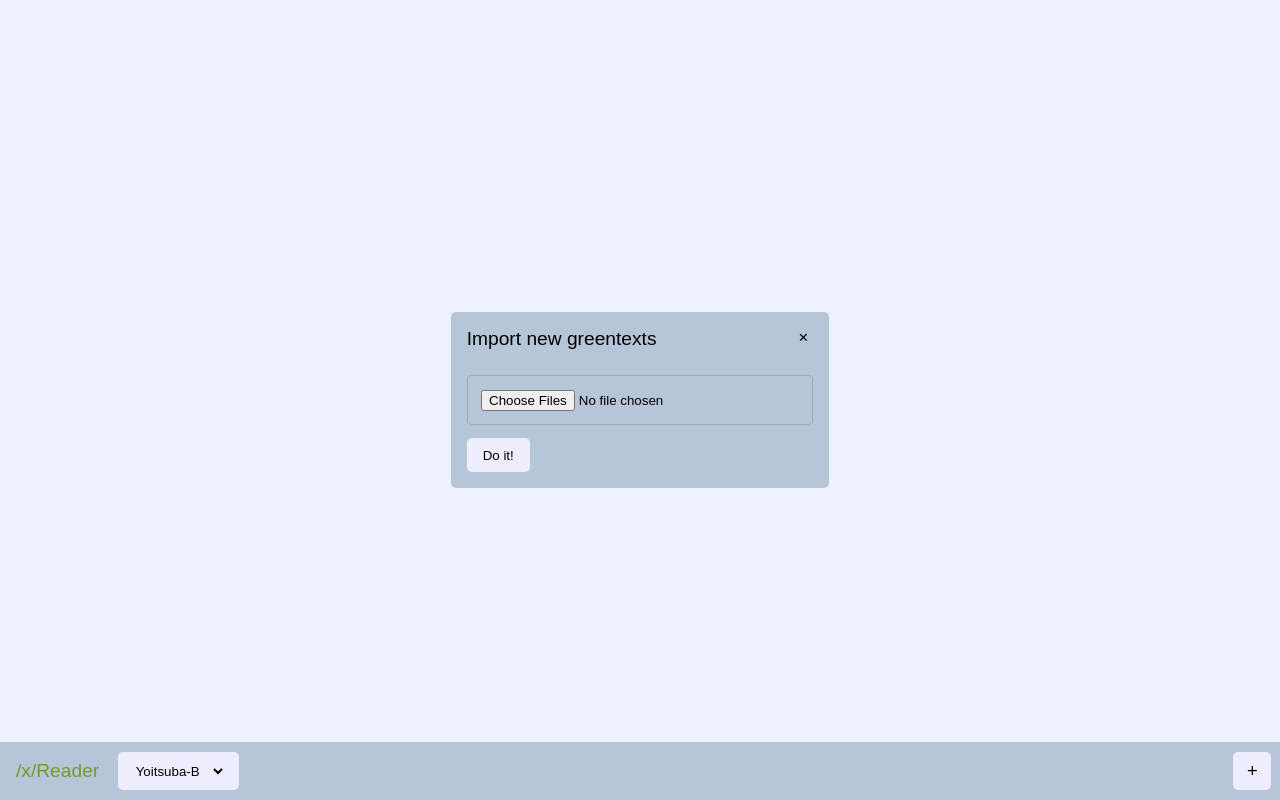
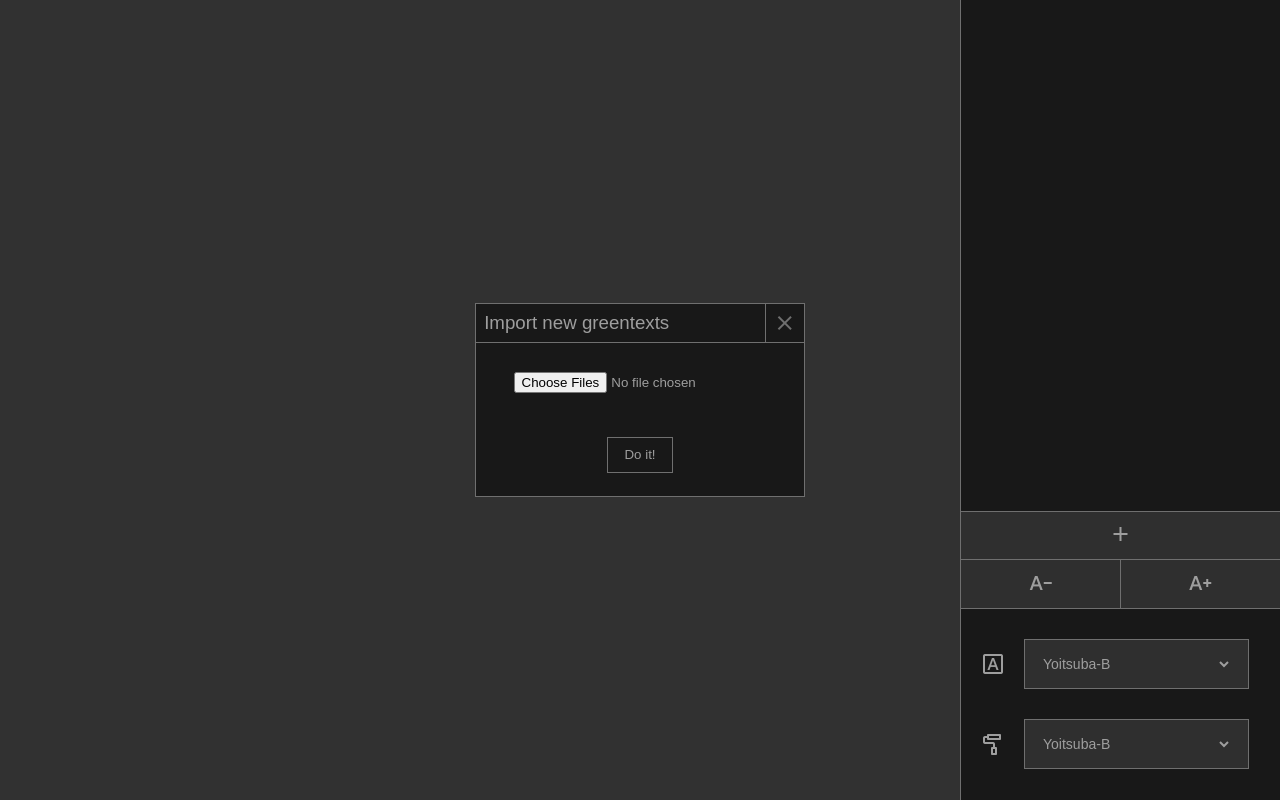
Before and after one commit to caiosimonbreda/xReader_FE, a Vue app: page / in a window 1280 px wide. Built offline with nearby package versions, Linux system fonts and the light colour scheme.

Commit message:
Styling overhaul

```diff
--- a/index.html
+++ b/index.html
@@ -3,6 +3,7 @@
   <head>
     <meta charset="UTF-8">
     <link rel="icon" href="/favicon.ico">
+    <link href="https://fonts.googleapis.com/css2?family=Material+Symbols+Outlined:wght@300" rel="stylesheet" />
     <meta name="viewport" content="width=device-width, initial-scale=1.0">
     <title>Vite App</title>
   </head>
--- a/src/App.vue
+++ b/src/App.vue
@@ -8,7 +8,7 @@
 import { RouterLink, RouterView } from 'vue-router'
 import { ref } from 'vue';
 
-const currentTheme = ref("yoitsuba-b")
+const currentTheme = ref("tomorrow")
 
 const changeTheme = function(newTheme) {
   currentTheme.value = newTheme
--- a/src/assets/main.scss
+++ b/src/assets/main.scss
@@ -28,17 +28,21 @@
     $btnColor: #2f2f2f;
     $btnColorHover: #3f3f3f;
     $btnColorActive: #444;
-    $btnTextColor: #c5c8c6;
+    $btnTextColor: #9e9e9e;
     $deleteButtonColor: #a22727;
     $btnBorderRadius: 5px;
+    $menuWidth: 320px;
 
     .reader-view {
 
         .navbar-container {
             position: fixed;
             z-index: 99;
-            width: 100vw;
-            bottom: 0;
+            flex-direction: column;
+            width: $menuWidth;
+            height: 100%;
+            top: 0;
+            right: 0;
             max-width: 100%;
         }
 
@@ -48,6 +52,7 @@
             min-height: 100%;
             max-height: fit-content;
             width: 100%;
+            padding-right: $menuWidth;
             z-index: 1;
         }
 
@@ -74,26 +79,26 @@
         .loader-wrapper {
             position: absolute;
             display: flex;
-            width: 100%;
-            transform: translate(0, 40vh);
+            width: calc(100% - $menuWidth);
+            transform: translate(0, calc(50vh - 64px));
         }
 
         .lds-dual-ring {
             margin: auto;
             display: inline-block;
-            width: 80px;
-            height: 80px;
+            width: 64px;
+            height: 64px;
         }
 
         .lds-dual-ring:after {
-            border: 3px solid $accentColor;
-            border-color: $accentColor transparent $accentColor transparent;
+            border: 1px solid $btnTextColor;
+            border-color: $btnTextColor transparent $btnTextColor transparent;
             content: "";
             display: block;
             width: 64px;
             height: 64px;
             margin: 8px;
-            border-radius: 50%;
+            border-radius: 100%;
             animation: lds-dual-ring 1.2s linear infinite;
         }
 
@@ -106,7 +111,6 @@
             width: 100%;
             justify-content: center;
             align-items: center;
-
         }
 
         @keyframes lds-dual-ring {
@@ -122,46 +126,129 @@
 
     .navbar {
         background-color: $navColor;
-        height: 58px;
         display: flex;
         justify-content: space-between;
-        align-items: center;
-        padding-left: 1em;
-        // padding-right: 0.25em;
-        padding-block: 10px;
+        border-left: 1px solid $accentColor;
 
-        .nav-items-left {
+        .navbar-story-list-wrapper {
             display: flex;
-            flex-direction: row;
-            height: 100%;
-            align-items: center;
+            flex-direction: column;
+            justify-content: flex-start;
+            max-height: 100%;
+            overflow: scroll;
+            z-index: 99;
+            .navbar-story {
+                display: flex;
+                align-items: center;
+                font-size: 14px;
+                justify-content: space-between;
+                padding-right: 16px;
+                background-color: $navColor;
+                color: $btnTextColor;
+                min-height: 48px;
+                max-height: 48px;
+                width: 100%;
+                border: none;
+                outline: 1px solid $accentColor;
+
+                &-button {
+                    display: flex;
+                    border: none;
+                    align-items: center;
+                    background-color: transparent;
+                    height: 100%;
+                    width: 100%;
+                    color: $btnTextColor;
+                    margin: 0;
+                    padding-inline: 16px;
+                }
+
+                &-delete-button {
+                    display: flex;
+                    border: none;
+                    background-color: transparent;
+                    color: $accentColor;
+                    margin: 0;
+                    padding: 0;
+                    opacity: 0;
+                }
+
+                &:last-child {
+                    border-bottom: 1px solid $accentColor;
+                }
+
+                &:hover {
+                    background-color: $bgColor;
+
+                    .navbar-story-delete-button {
+                        opacity: 1;
+
+                        &:hover {
+                            color: $btnTextColor;
+                        }
+                    }
+                }
+
+                &.delete {
+                    background-color: $deleteButtonColor;
+                }
+
+                &.selected {
+                    background-color: $bgColor;
+                }
+            }
         }
 
-        .nav-items-right {
-            display: flex;
-            flex-direction: row;
-            flex-wrap: nowrap;
-            height: 100%;
-            align-items: center;
-            justify-content: space-between;
-            max-width: calc(100vw - 260px);
-            overflow-x: scroll;
-        }
+        .navbar-controls {
+            outline: 1px solid $accentColor;
 
-        .logo-text {
-            color: $greentextColor;
-            font-family: Arial, Helvetica, sans-serif;
-            margin-right: 1em;
-            font-weight: lighter;
-            font-size: 1.2em;
+            .font-size-controls {
+                display: flex;
+
+                button {
+                    width: 100%;
+                }
+            }
+
+            .dropdown-controls {
+                display: flex;
+                flex-direction: column;
+                padding: 32px;
+                padding-left: 20px;
+                gap: 32px;
+
+                .dropdown-wrapper {
+                    display: flex;
+                    align-items: center;
+
+                    .navbar-icon {
+                        color: $btnTextColor !important;
+                    }
+
+                    .select-border {
+                        outline: 1px solid $accentColor;
+                        padding: 0;
+                        margin-left: 20px;
+                        width: 100%;
+                    }
+
+                    select.navbar-input {
+                        padding-inline: 14px;
+                        border-right: 16px solid transparent;
+                        border-bottom: none;
+                        font-size: 14px;
+                    }
+                }
+            }
         }
 
         .navbar-input {
             background-color: $btnColor;
             color: $btnTextColor;
-            border-radius: $btnBorderRadius;
-            height: 100%;
+            height: 48px;
+            width: 100%;
             border: none;
+            outline: 1px solid $accentColor;
 
             &:active {
                 background-color: $btnColorActive;
@@ -170,30 +257,15 @@
             &:hover {
                 background-color: $btnColorHover;
             }
-
-            &.delete {
-                background-color: $deleteButtonColor;
-            }
-
-            &.selected {
-                background-color: $btnColorHover;
-            }
-        }
-
-        select.navbar-input {
-            padding-left: 1em;
-            border-right: 1em solid transparent;
-            padding-right: 0.8em;
         }
 
         button.navbar-input {
             min-width: 38px;
             width: 38px;
-            margin-inline: 5px;
         }
 
         #add-stories-btn {
-            width: 38px;
+            width: 100%;
             font-size: 1.15em;
             margin-right: 0.5em;
         }
@@ -202,63 +274,72 @@
     .dialogue {
         color: $btnTextColor;
         background-color: $navColor;
-        border-radius: $btnBorderRadius;
+        outline: 1px solid $accentColor;
         display: flex;
         flex-direction: column;
         font-family: Arial, Helvetica, sans-serif;
-        padding: 1em;
 
         &-header-wrapper {
             display: flex;
             flex-direction: row;
             justify-content: space-between;
-            padding-bottom: 1.6em;
+            align-items: center;
+            outline: 1px solid $accentColor;
         }
 
 
         &-title {
             color: $btnTextColor;
             font-weight: normal;
-            font-size: 1.2em;
+            margin-left: 8px;
         }
 
         &-close-button {
-            color: $btnTextColor;
-            border-radius: $btnBorderRadius;
-            font-size: 0.8em;
+            outline: 1px solid $accentColor;
+            padding: 0;
+            margin: 0;
+            display: flex;
+            height: 38px;
+            width: 38px;
+            align-items: center;
+            justify-content: center;
+            color: $accentColor;
             background-color: transparent;
             border: none;
-            width: 20px;
-            height: 20px;
 
             &:hover {
-                background-color: $btnColor;
+                color: $btnTextColor;
             }
         }
     }
 
     .importer {
+        display: flex;
+        flex-direction: column;
+        justify-content: center;
+        padding: 1em 1.5em 1.5em 1.5em;
+
         input[type="file"] {
             display: block;
+            background-color: transparent;
         }
 
         input {
             color: $btnTextColor;
-            border: 1px solid $accentColor;
-            border-radius: $btnBorderRadius;
             padding: 1em;
-            width: 26em;
+            width: 100%em;
             margin: auto;
-            margin-bottom: 1em;
+            margin-bottom: 32px;
         }
 
         .regular-button {
-            background-color: $btnColor;
+            background-color: transparent;
             color: $btnTextColor;
-            border-radius: $btnBorderRadius;
+            outline: 1px solid $accentColor;
             padding: 0.7em 1.2em;
             height: 100%;
             border: none;
+            margin: auto;
 
             &:hover,
             &:active {
@@ -335,14 +416,14 @@
         }
 
         .lds-dual-ring:after {
-            border: 3px solid $accentColor;
-            border-color: $accentColor transparent $accentColor transparent;
+            border: 1px solid $btnTextColor;
+            border-color: $btnTextColor transparent $btnTextColor transparent;
             content: "";
             display: block;
             width: 64px;
             height: 64px;
             margin: 8px;
-            border-radius: 50%;
+            border-radius: 0%;
             animation: lds-dual-ring 1.2s linear infinite;
         }
 
--- a/src/components/TheDialogue.vue
+++ b/src/components/TheDialogue.vue
@@ -4,7 +4,9 @@
       <h3 class="dialogue-title">
         <slot name="title">Dialog title</slot>
       </h3>
-      <button class="dialogue-close-button" @click="closeDialogue">✕</button>
+      <button class="dialogue-close-button" @click="closeDialogue">
+        <span class="material-symbols-outlined">close</span>
+      </button>
     </div>
     <div class="dialogue-content-wrapper">
       <slot name="content">
--- a/src/components/TheNavbar.vue
+++ b/src/components/TheNavbar.vue
@@ -1,46 +1,64 @@
 <template>
   <nav class="navbar">
-    <div class="nav-items-left">
-      <h1 class="logo-text">/x/Reader</h1>
-      <select name="theme-selector" id="theme-selector" class="navbar-input" @change="emit('changeTheme', $event.target.value)">
-        <option v-for="theme in themes" :value="theme.value">{{ theme.text }}
-        </option>
-      </select>
+    <div class="navbar-story-list-wrapper">
+      <!-- <button v-for="story, index in props.stories" :class="`navbar-story ${getButtonClass(index)}`"
+        @click="onMouseUp(index)" @touchend="onMouseUp(index)" @mousedown="startClickTimer(index)"
+        @touchstart="startClickTimer(index)" @mouseout="cancelClickTimer(index)" @touchmove="cancelClickTimer(index)">
+        {{ showDeleteActionForIndex !== index ? index + 1 : 'DEL' }}
+      </button> -->
+      <div v-for="story, index in props.stories" :class="`navbar-story ${getButtonClass(index)}`">
+        <button @click.stop="onStoryClick(index)" class="navbar-story-button">
+          {{ story.fileName }}
+        </button>
+        <button class="navbar-story-delete-button" @click.stop="onDeleteStory(index)">
+          <span class="material-symbols-outlined navbar-story-delete-button-icon">close</span>
+        </button>
+      </div>
     </div>
-    <div class="nav-items-right">
-      <button
-        v-for="story, index in props.stories"
-        :class="`navbar-input ${getButtonClass(index)}`"
-        @click="onMouseUp(index)"
-        @touchend="onMouseUp(index)"
-        @mousedown="startClickTimer(index)"
-        @touchstart="startClickTimer(index)"
-        @mouseout="cancelClickTimer(index)"
-        @touchmove="cancelClickTimer(index)"
-        >
-        {{ showDeleteActionForIndex !== index ? index+1 : 'DEL'}}
-      </button>
-      <button
-        class="navbar-input"
-        id="add-stories-btn"
-        @click="openImporter"
-      >+</button>
+
+    <div class="navbar-controls">
+      <button class="navbar-input" id="add-stories-btn" @click="openImporter"><span
+          class="material-symbols-outlined navbar-icon">add</span></button>
+      <div class="font-size-controls">
+        <button class="navbar-input"><span class="material-symbols-outlined navbar-icon">text_decrease</span></button>
+        <button class="navbar-input"><span class="material-symbols-outlined navbar-icon">text_increase</span></button>
+      </div>
+      <div class="dropdown-controls">
+        <div class="dropdown-wrapper">
+          <!-- icon goes here -->
+          <span class="material-symbols-outlined navbar-icon">font_download</span>
+          <div class="select-border"><select name="theme-selector" id="theme-selector" class="navbar-input"
+              @change="emit('changeTheme', $event.target.value)">
+              <option v-for="theme in themes" :value="theme.value">{{ theme.text }}
+              </option>
+            </select></div>
+        </div>
+        <div class="dropdown-wrapper">
+          <!-- icon goes here -->
+          <span class="material-symbols-outlined navbar-icon">imagesearch_roller</span>
+          <div class="select-border"><select name="theme-selector" id="theme-selector" class="navbar-input"
+              @change="emit('changeTheme', $event.target.value)">
+              <option v-for="theme in themes" :value="theme.value">{{ theme.text }}
+              </option>
+            </select></div>
+        </div>
+      </div>
     </div>
   </nav>
 </template>
 
 <script setup>
-import { ref, computed } from 'vue';
+import { ref } from 'vue';
 
 const props = defineProps(['stories', 'selectedStoryIndex'])
 
 // --- Outbound events: ---
 const emit = defineEmits(['openDialogue', 'selectStory', 'deleteStory', 'changeTheme'])
-const openImporter = function() {
+const openImporter = function () {
   emit("openDialogue", "importNewImage")
 }
 
-const selectStory = function(index) {
+const selectStory = function (index) {
   emit("selectStory", index)
 }
 
@@ -61,50 +79,22 @@ const themes = ref([
 ])
 
 // --- Page button class management: ---
-const getButtonClass = function(index) {
-  if (showDeleteActionForIndex.value === index) {
-    return 'delete'
-  } else if (props.selectedStoryIndex === index) {
+const getButtonClass = function (index) {
+  if (props.selectedStoryIndex === index) {
     return 'selected'
   } else {
     return ''
   }
 }
 
-
-// --- Long press handling: ---
-const clickTimer = ref(null)
-const longClick = ref(false)
-
-const showDeleteActionForIndex = ref(null);
-
-const startClickTimer = function(index) {
-  clickTimer.value = setTimeout(() => {
-    longClick.value = true
-    //add delete class to page button
-    showDeleteActionForIndex.value = index
-  }, 500)
+// --- Story selection/deletion: ---
+const onStoryClick = function (index) {
+  selectStory(index)
 }
 
-const cancelClickTimer = function() {
-  longClick.value = false
-  showDeleteActionForIndex.value = null
-  clearTimeout(clickTimer.value)
-  clickTimer.value = null
-}
-
-const onMouseUp = function(index) {
-  if (!longClick.value) {
-    selectStory(index)
-  } else {
-    emit('deleteStory', index)
-  }
-  showDeleteActionForIndex.value = null
-  clearTimeout(clickTimer.value)
-  clickTimer.value = null
-  longClick.value = false
+const onDeleteStory = function (index) {
+  emit('deleteStory', index)
 }
 </script>
 
-<style scoped>
-</style>
+<style scoped></style>
--- a/src/views/ReaderView.vue
+++ b/src/views/ReaderView.vue
@@ -62,6 +62,7 @@ const stories = ref([])
 
 // adding new stories:
 const onStoriesAdded = function (newStories) {
+  console.log(newStories)
   stories.value = stories.value.concat(newStories)
   selectStory(stories.value.length - 1)
 }
```
Also changed, not shown: src/components/TheImport.vue (+16 -18 lines).
